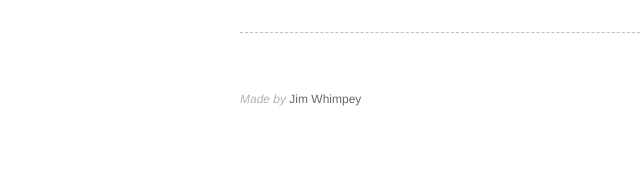
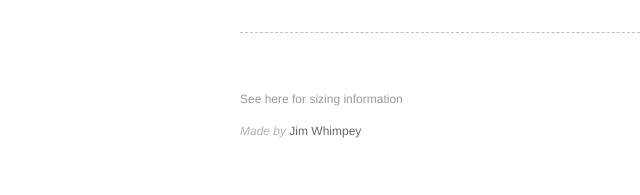
Before and after one commit to jimwhimpey/UQCC-Shop, a PHP site: page /php/ in a window 1280 px wide. Shown: the part 921-1116 px from the top of the page, without its empty margins (20-660 px from the left). After the commit the page ends 1059 px from the top, so only its background shows below. Run offline with PHP 8.4, Linux system fonts and the light colour scheme.

Commit message:
Added link to sizing information

```diff
--- a/index.php
+++ b/index.php
@@ -283,10 +283,16 @@
 
 
 
-
 			</div>
 
+
+
+
 		</div>
+
+
+		<p class="sizing"><a href="http://tineli.com.au/custom-design-clothing/size-guide.php">See here for sizing information</a></p>
+
 
 		<?php require("./includes/footer.php"); ?>
 
--- a/styles/style.css
+++ b/styles/style.css
@@ -416,18 +416,30 @@
 			CLOSED
 		++++++++++++++++++++++++++++++++++++++++++++++++++++++++++++++++++++++++++++++++++++++++++++++ */
 
-		.closed {
-			display: none;
-			}
+		.closed { display: none; }
 
 
 /* 	++++++++++++++++++++++++++++++++++++++++++++++++++++++++++++++++++++++++++++++++++++++++++++++
 			FOOTER
 		++++++++++++++++++++++++++++++++++++++++++++++++++++++++++++++++++++++++++++++++++++++++++++++ */
 
+		.sizing {
+			clear: both;
+			width: 760px;
+			margin: 15px auto 0 auto;
+			font-size: 12px;
+			}
+
+			.sizing a {
+				text-decoration: none;
+				color: #999;
+				}
+
+				.sizing a:hover { color: #000; }
+
 		#footer {
 			clear: both;
-			margin: 60px auto;
+			margin: 20px auto;
 			font-size: 12px;
 			font-style: italic;
 			color: #B3B3B3;
```
